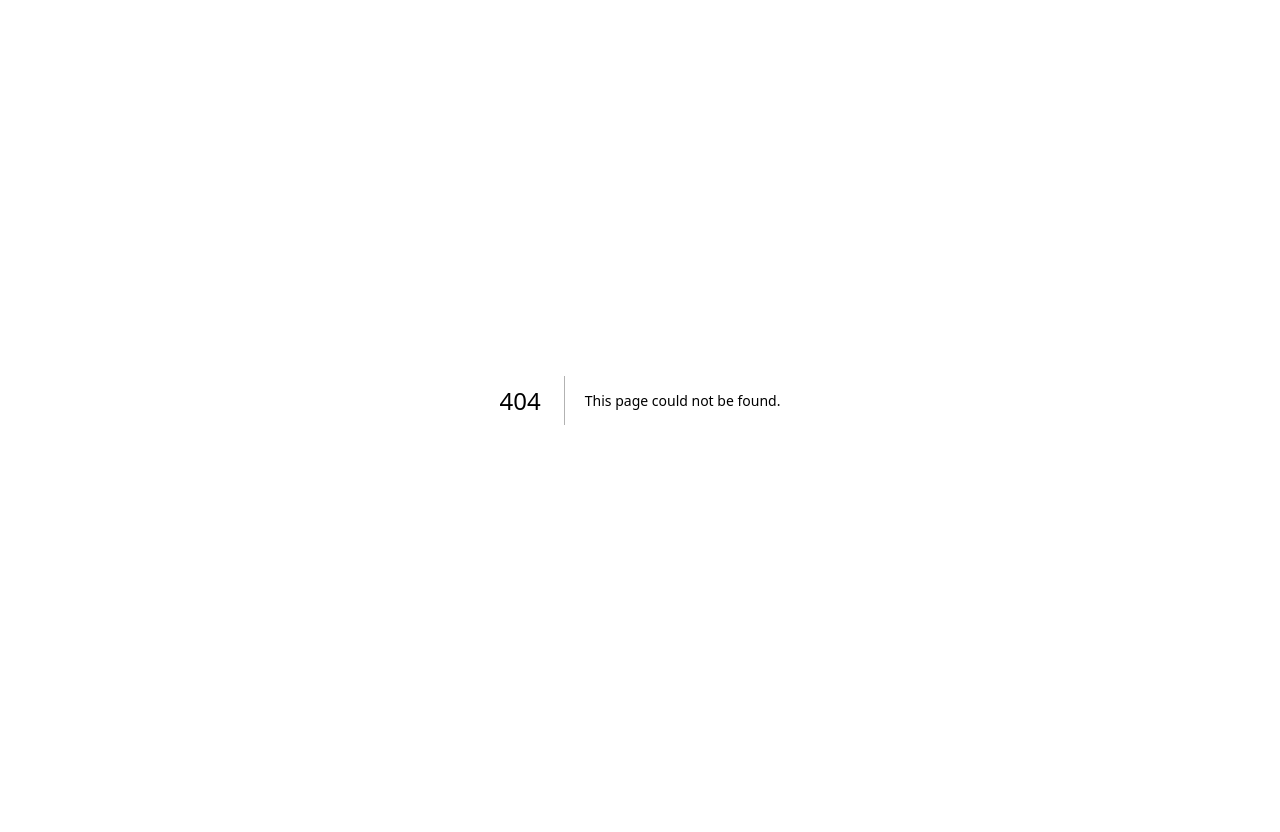
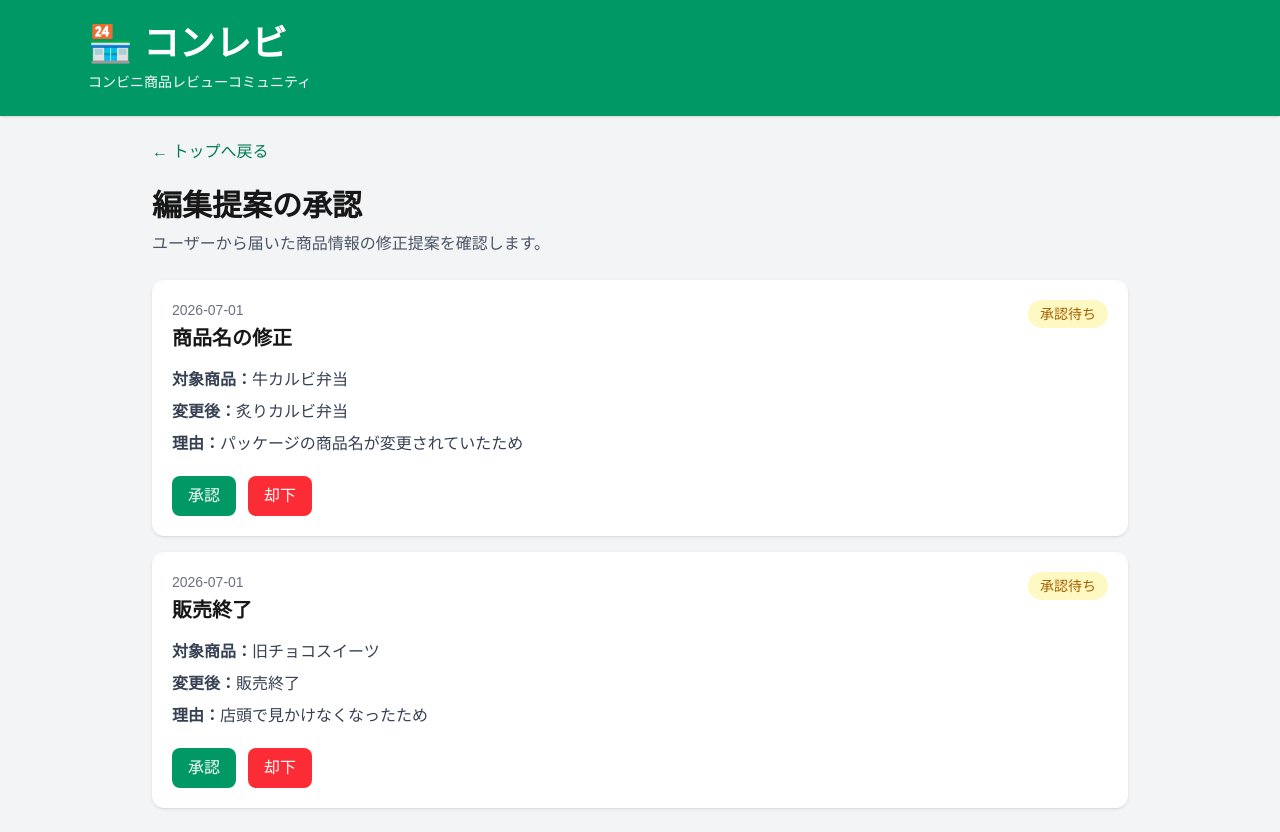
Before and after one commit to nomakumi24-ui/conrevv, a Next.js app: page /admin/proposals in a window 1280 px wide. Before the commit this address had no page. Before the commit the page ends 800 px from the top, so only its background shows below. Built offline with nearby package versions, Linux system fonts and the light colour scheme.

Commit message:
feat: create proposal admin page

```diff
--- /dev/null
+++ b/app/admin/proposals/page.tsx
@@ -0,0 +1,31 @@
+import Link from "next/link";
+import { Header } from "@/components/Header";
+import { ProposalCard } from "@/components/ProposalCard";
+import { proposals } from "@/data/proposals";
+
+export default function AdminProposalsPage() {
+  return (
+    <main className="min-h-screen bg-gray-100">
+      <Header />
+
+      <section className="mx-auto max-w-5xl p-6">
+        <Link href="/" className="text-emerald-700 hover:underline">
+          ← トップへ戻る
+        </Link>
+
+        <div className="mt-6">
+          <h1 className="text-3xl font-bold">編集提案の承認</h1>
+          <p className="mt-2 text-gray-600">
+            ユーザーから届いた商品情報の修正提案を確認します。
+          </p>
+        </div>
+
+        <div className="mt-6 grid gap-4">
+          {proposals.map((proposal) => (
+            <ProposalCard key={proposal.id} proposal={proposal} />
+          ))}
+        </div>
+      </section>
+    </main>
+  );
+}
--- /dev/null
+++ b/components/ProposalCard.tsx
@@ -0,0 +1,46 @@
+import type { Proposal } from "@/types/proposal";
+
+type ProposalCardProps = {
+  proposal: Proposal;
+};
+
+export function ProposalCard({ proposal }: ProposalCardProps) {
+  return (
+    <article className="rounded-xl bg-white p-5 shadow">
+      <div className="flex items-start justify-between gap-3">
+        <div>
+          <p className="text-sm text-gray-500">{proposal.createdAt}</p>
+          <h3 className="mt-1 text-xl font-bold">{proposal.type}</h3>
+        </div>
+
+        <span className="rounded-full bg-yellow-100 px-3 py-1 text-sm text-yellow-700">
+          承認待ち
+        </span>
+      </div>
+
+      <div className="mt-4 grid gap-2 text-gray-700">
+        <p>
+          <span className="font-bold">対象商品：</span>
+          {proposal.productName}
+        </p>
+        <p>
+          <span className="font-bold">変更後：</span>
+          {proposal.newValue}
+        </p>
+        <p>
+          <span className="font-bold">理由：</span>
+          {proposal.reason}
+        </p>
+      </div>
+
+      <div className="mt-5 flex gap-3">
+        <button className="rounded-lg bg-emerald-600 px-4 py-2 text-white hover:bg-emerald-700">
+          承認
+        </button>
+        <button className="rounded-lg bg-red-500 px-4 py-2 text-white hover:bg-red-600">
+          却下
+        </button>
+      </div>
+    </article>
+  );
+}
--- /dev/null
+++ b/data/proposals.ts
@@ -0,0 +1,22 @@
+import type { Proposal } from "@/types/proposal";
+
+export const proposals: Proposal[] = [
+  {
+    id: 1,
+    type: "商品名の修正",
+    productName: "牛カルビ弁当",
+    newValue: "炙りカルビ弁当",
+    reason: "パッケージの商品名が変更されていたため",
+    status: "PENDING",
+    createdAt: "2026-07-01",
+  },
+  {
+    id: 2,
+    type: "販売終了",
+    productName: "旧チョコスイーツ",
+    newValue: "販売終了",
+    reason: "店頭で見かけなくなったため",
+    status: "PENDING",
+    createdAt: "2026-07-01",
+  },
+];
--- /dev/null
+++ b/types/proposal.ts
@@ -0,0 +1,11 @@
+export type ProposalStatus = "PENDING" | "APPROVED" | "REJECTED";
+
+export type Proposal = {
+  id: number;
+  type: string;
+  productName: string;
+  newValue: string;
+  reason: string;
+  status: ProposalStatus;
+  createdAt: string;
+};
```
